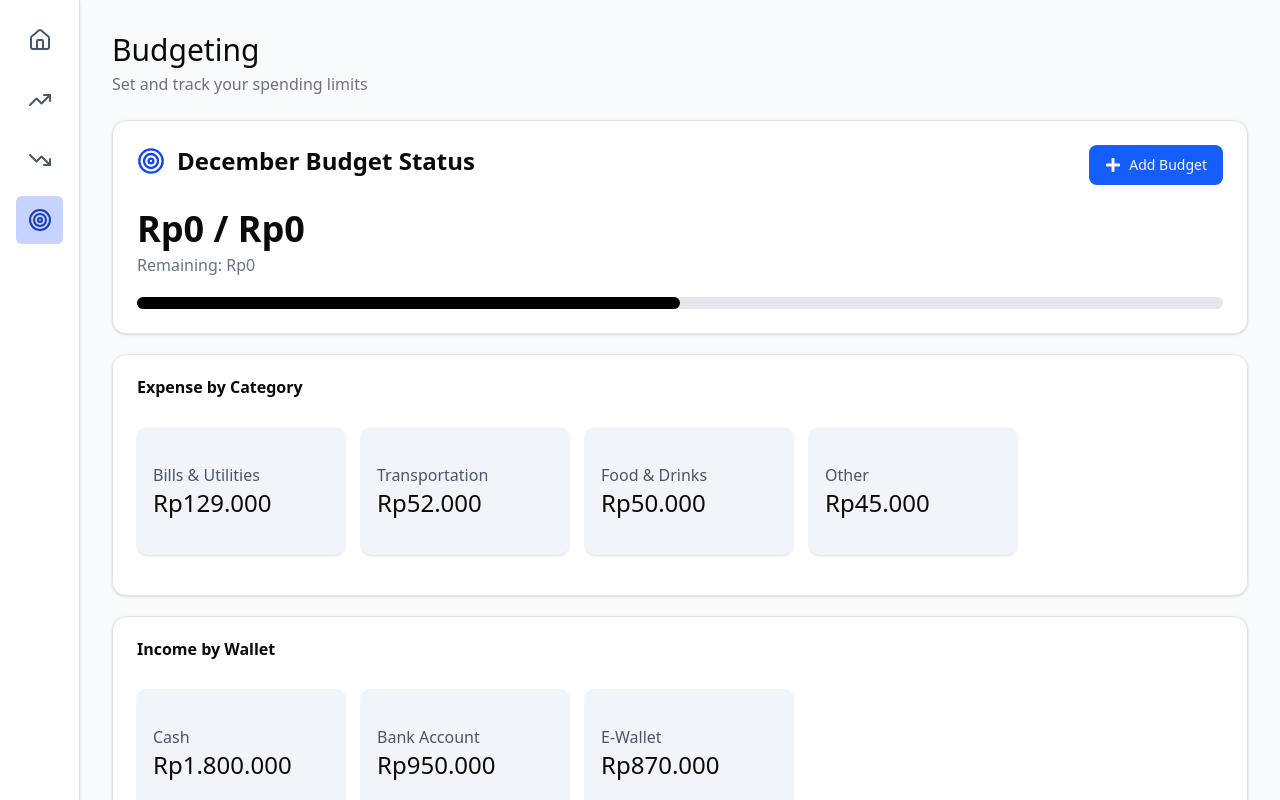
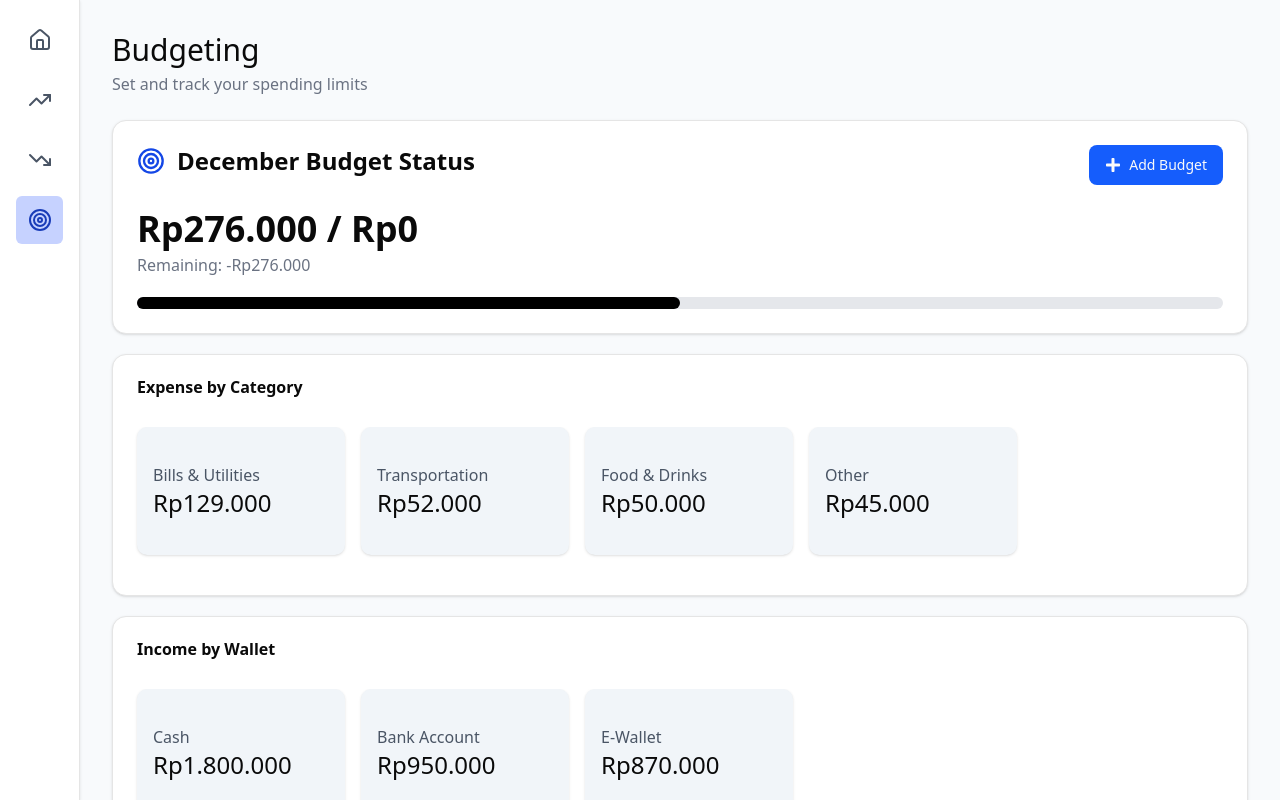
Before and after one commit to mlwy4id/FP2-PWEB-Monthly-Finance-Tracker, a React (Vite) app in the folder frontend/: page /budget in a window 1280 px wide. Built offline with nearby package versions, Linux system fonts and the light colour scheme.

Commit message:
update budget status

```diff
--- a/frontend/src/pages/budget/components/BudgetStatus.jsx
+++ b/frontend/src/pages/budget/components/BudgetStatus.jsx
@@ -15,6 +15,14 @@ const BudgetStatus = () => {
   const expenses = useExpense((state) => state.expenses);
   const thisMonthExpense = monthlyRecap(expenses);
   const openModal = useModal((state) => state.openModal);
+
+  const budgets = useBudget((state) => state.budgets);
+  const budgetTotal = budgets.reduce((acc, item) => {
+    acc += item.amount;
+    return acc;
+  }, 0);
+
+  const balance = budgetTotal - thisMonthExpense;
 
   return (
     <Card>
@@ -36,14 +44,12 @@ const BudgetStatus = () => {
         <div className="flex flex-col gap-5">
           <div className="flex flex-col gap-1">
             <h1 className="text-4xl font-semibold">
-              Rp{moneyFormat(0)} / Rp
-              {moneyFormat(0)}
+              Rp{moneyFormat(thisMonthExpense)} / Rp
+              {moneyFormat(budgetTotal)}
             </h1>
             <p className="text-gray-500">
-              Remaining:{" "}
-              {12 < 0
-                ? `-Rp${moneyFormat(0)}`
-                : `Rp${moneyFormat(0)}`}
+              Remaining:
+              {balance < 0 ? ` -Rp${moneyFormat(balance)}` : ` Rp${moneyFormat(balance)}`}
             </p>
           </div>
           <ProgressBar />
```
